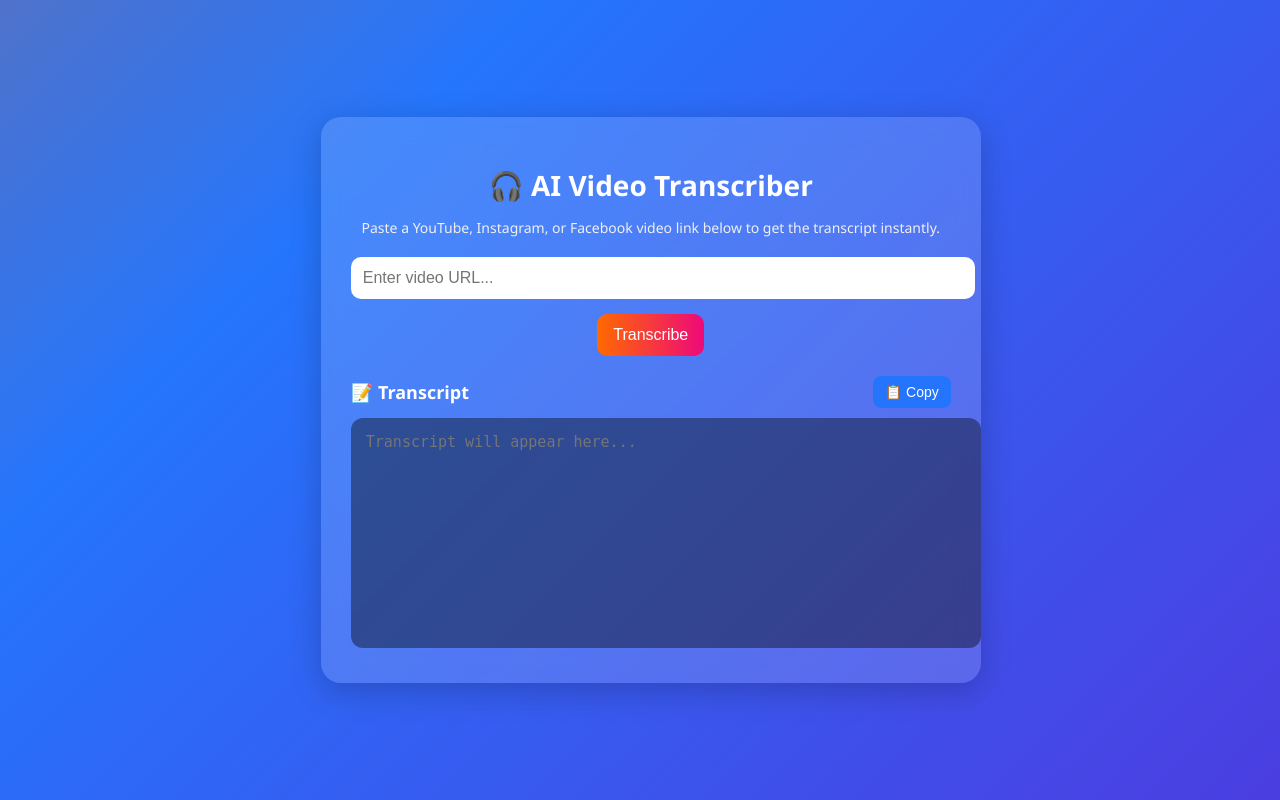
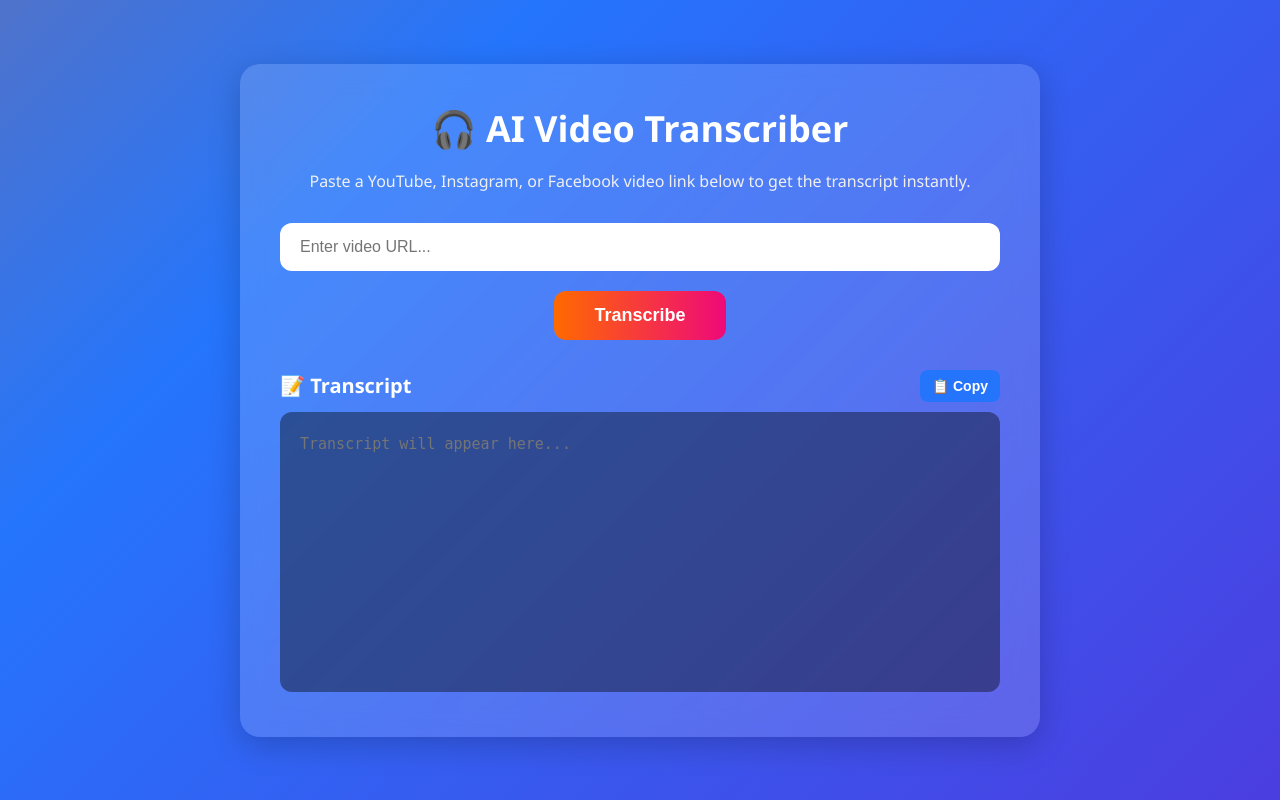
Before and after one commit to Yuvashree2003/ai-video-transcriber, a Python web app: template templates/index.html in a window 1280 px wide. Run offline with Jinja, Linux system fonts and the light colour scheme; the template is opened without the code that fills it, so the values that code supplies are empty.

Commit message:
Updated: alter the ui design

```diff
--- a/runtime.txt
+++ b/runtime.txt
@@ -1 +1 @@
-python-3.11.9
+python-3.12.3
--- a/static/style.css
+++ b/static/style.css
@@ -3,7 +3,7 @@
     margin: 0;
     padding: 0;
     font-family: 'Segoe UI', sans-serif;
-    height: 100vh;
+    min-height: 100vh;
     display: flex;
     align-items: center;
     justify-content: center;
@@ -11,6 +11,15 @@
     background-size: 400% 400%;
     animation: gradientBG 15s ease infinite;
     color: #fff;
+}
+
+.wrapper {
+    width: 100%;
+    display: flex;
+    align-items: center;
+    justify-content: center;
+    padding: 20px;
+    box-sizing: border-box;
 }
 
 @keyframes gradientBG {
@@ -21,44 +30,51 @@
 
 /* Glassmorphism Card */
 .container {
-    width: 95%;
-    max-width: 600px;
-    padding: 30px;
+    width: 100%;
+    max-width: 800px;
+    padding: 40px;
     border-radius: 20px;
     backdrop-filter: blur(12px);
     background: rgba(255, 255, 255, 0.15);
     box-shadow: 0 8px 32px rgba(0,0,0,0.2);
     text-align: center;
+    box-sizing: border-box;
 }
 
 h1 {
-    font-size: 28px;
-    margin-bottom: 10px;
+    font-size: 36px;
+    margin-bottom: 15px;
+    margin-top: 0;
+    font-weight: 700;
 }
 
 .subtitle {
-    font-size: 14px;
-    margin-bottom: 20px;
+    font-size: 16px;
+    margin-bottom: 30px;
     color: #f0f0f0;
+    line-height: 1.5;
 }
 
 /* Input & Button */
 input {
     width: 100%;
-    padding: 12px;
+    padding: 15px 20px;
     border: none;
-    border-radius: 10px;
-    margin-bottom: 15px;
+    border-radius: 12px;
+    margin-bottom: 20px;
     font-size: 16px;
+    box-sizing: border-box;
+    outline: none;
 }
 
 button {
-    padding: 12px 16px;
+    padding: 14px 40px;
     border: none;
-    border-radius: 10px;
+    border-radius: 12px;
     background: linear-gradient(90deg, #ff6a00, #ee0979);
     color: white;
-    font-size: 16px;
+    font-size: 18px;
+    font-weight: 600;
     cursor: pointer;
     transition: 0.3s ease;
 }
@@ -70,7 +86,7 @@
 
 /* Output Box */
 .output-box {
-    margin-top: 20px;
+    margin-top: 30px;
     text-align: left;
 }
 
@@ -82,9 +98,10 @@
 }
 
 .output-header h2 {
-    font-size: 18px;
+    font-size: 20px;
     color: #fff;
     margin: 0;
+    font-weight: 600;
 }
 
 #copyBtn {
@@ -100,8 +117,8 @@
 
 textarea {
     width: 100%;
-    height: 200px;
-    padding: 15px;
+    height: 280px;
+    padding: 20px;
     border-radius: 12px;
     border: none;
     background: rgba(0,0,0,0.4);
@@ -111,6 +128,8 @@
     outline: none;
     white-space: pre-wrap;
     word-wrap: break-word;
+    box-sizing: border-box;
+    line-height: 1.6;
 }
 
 /* Loading message */
```
Also changed, not shown: app.py (+200 -26 lines), 3 other files.
